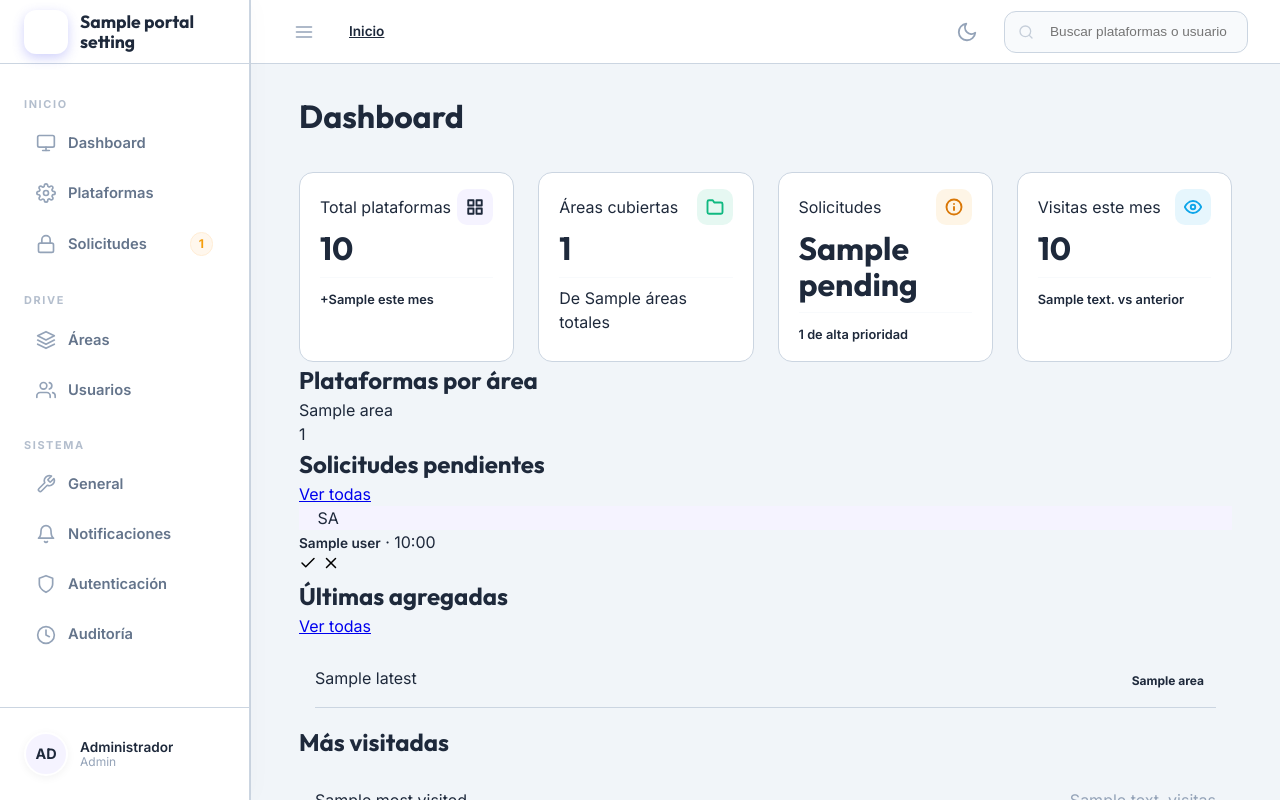
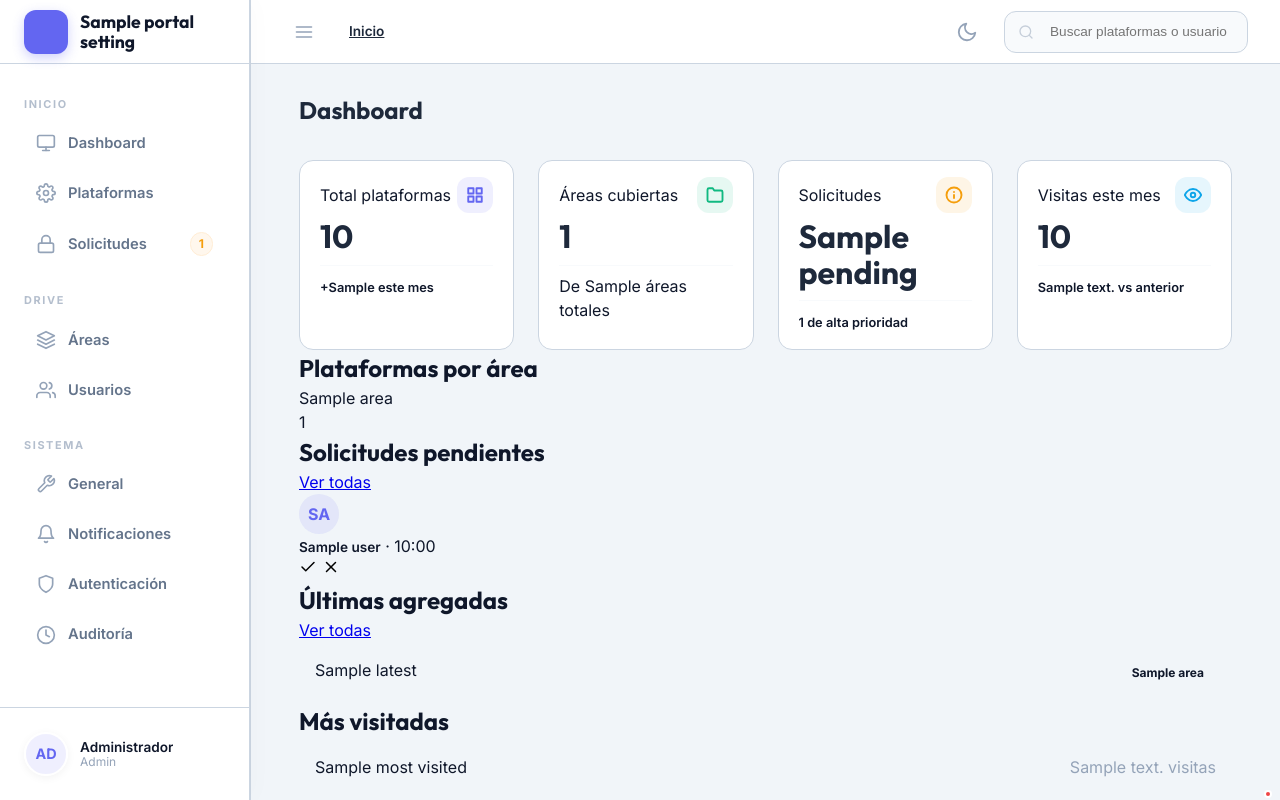
Before and after one commit to dtovar0/portafolio, a Flask app: template templates/admin.html in a window 1280 px wide. Run offline with Flask 3, Linux system fonts and the light colour scheme; the template is opened without the code that fills it: most values are stand-ins (such as "Sample title", 1, 10 or a date in 2020); parts of the project's set-up code (start-up, migrations or seed data) failed here and were passed over; some libraries are stand-ins or nearby versions.

Commit message:
checkpoint: Migración a Framework v8 - Estructura /assets y limpieza de estilos inline completa

```diff
--- a/app.py
+++ b/app.py
@@ -88,6 +88,12 @@ def create_app():
     app.register_blueprint(catalog_bp)
     app.register_blueprint(admin_bp)
 
+    # 6. Asset Serving (Framework standard)
+    @app.route('/assets/<path:filename>')
+    def serve_assets(filename):
+        from flask import send_from_directory
+        return send_from_directory(os.path.join(app.root_path, 'assets'), filename)
+
     return app
 
 if __name__ == '__main__':
--- /dev/null
+++ b/assets/css/components.css
@@ -0,0 +1,60 @@
+/* Components based on Framework v8 */
+
+.stat-icon-box {
+    display: flex;
+    align-items: center;
+    justify-content: center;
+    border-radius: var(--radius-base);
+    min-width: 36px;
+    height: 36px;
+}
+
+.stat-icon-box.indigo {
+    background: var(--accent-indigo-bg);
+    color: var(--color-primary);
+}
+
+.stat-icon-box.green {
+    background: rgba(16, 185, 129, 0.1);
+    color: var(--status-approved);
+}
+
+.stat-icon-box.orange {
+    background: rgba(245, 158, 11, 0.1);
+    color: var(--status-pending);
+}
+
+.stat-icon-box.blue {
+    background: rgba(14, 165, 233, 0.1);
+    color: #0ea5e9;
+}
+
+.request-item .avatar-circle {
+    width: 40px;
+    height: 40px;
+    border-radius: 50%;
+    display: flex;
+    align-items: center;
+    justify-content: center;
+    font-weight: bold;
+}
+
+.status-dot {
+    width: 8px;
+    height: 8px;
+    border-radius: 50%;
+    position: absolute;
+    bottom: 2px;
+    right: 2px;
+    border: 2px solid var(--color-surface);
+}
+
+.status-dot.red {
+    background: var(--accent-red);
+}
+
+.progress-bar {
+    height: 100%;
+    border-radius: 4px;
+    transition: width 0.5s cubic-bezier(0.4, 0, 0.2, 1);
+}
--- /dev/null
+++ b/assets/css/global.css
@@ -0,0 +1,62 @@
+/* Global Utilities & Variables */
+
+:root {
+    --primary-color: #6366f1; /* Default, overridden by app context if needed */
+    --primary-hover: #4f46e5;
+}
+
+[data-theme="dark"] {
+    --primary-color: #818cf8;
+    --primary-hover: #b4bcfe;
+}
+
+.logo-img {
+    width: 28px;
+    height: 28px;
+    object-fit: contain;
+}
+
+.logo-icon-fa {
+    font-size: 1.2rem;
+}
+
+.sidebar-title {
+    font-size: 1.1rem;
+}
+
+.avatar-initials {
+    background: var(--accent-indigo-bg);
+    color: var(--color-primary);
+}
+
+.dropdown-header {
+    padding: 0.5rem 0.75rem;
+}
+
+.modal-close-pos {
+    top: 1.5rem;
+    right: 1.5rem;
+}
+
+.text-danger-custom {
+    color: #f43f5e;
+}
+
+.bg-danger-soft {
+    background: rgba(244, 63, 94, 0.1);
+}
+
+.fs-modal-body {
+    font-size: 0.95rem;
+    line-height: 1.5;
+}
+
+.min-w-120 {
+    min-width: 120px;
+}
+
+.btn-danger {
+    background: #f43f5e;
+    color: white;
+    border: none;
+}
--- /dev/null
+++ b/assets/css/main.css
@@ -0,0 +1,14 @@
+@import url('tokens.css');
+
+body {
+    background-color: var(--color-bg);
+    color: var(--color-text);
+    font-family: 'Inter', system-ui, sans-serif;
+    margin: 0;
+    transition: background-color 0.3s ease;
+}
+
+.font-outfit { font-family: 'Outfit', sans-serif; }
+.fs-xl { font-size: 1.25rem; }
+.fs-2xl { font-size: 1.5rem; }
+.fw-700 { font-weight: 700; }
--- /dev/null
+++ b/static/css/tokens.css
@@ -0,0 +1,49 @@
+:root {
+  /* Colors - Premium Indigo/Slate Palette */
+  --color-bg: #f8fafc;
+  --color-text: #0f172a;
+  --color-primary: #6366f1;
+  --color-primary-hover: #4f46e5;
+  --color-secondary: #64748b;
+  --color-border: #e2e8f0;
+  --color-surface: #ffffff;
+
+  /* Accents */
+  --accent-indigo-bg: rgba(99, 102, 241, 0.1);
+  --accent-red: #ef4444;
+  --status-approved: #10b981;
+  --status-pending: #f59e0b;
+
+  /* Spacing - 8pt System */
+  --space-1: 4px;
+  --space-2: 8px;
+  --space-3: 16px;
+  --space-4: 24px;
+  --space-5: 32px;
+
+  /* Shadows & Radius */
+  --radius-base: 12px;
+  --radius-lg: 16px;
+  --shadow-sm: 0 1px 2px 0 rgb(0 0 0 / 0.05);
+  --shadow-md: 0 4px 6px -1px rgb(0 0 0 / 0.1);
+}
+
+@media (prefers-color-scheme: dark) {
+  :root {
+    --color-bg: #0f172a;
+    --color-text: #f8fafc;
+    --color-primary: #818cf8;
+    --color-primary-hover: #6366f1;
+    --color-secondary: #94a3b8;
+    --color-border: #1e293b;
+    --color-surface: #1e293b;
+
+    --accent-indigo-bg: rgba(129, 140, 248, 0.1);
+    --shadow-md: 0 4px 6px -1px rgb(0 0 0 / 0.3);
+  }
+}
+
+html.dark {
+  --color-bg: #0f172a;
+  --color-text: #f8fafc;
+}
--- a/templates/admin.html
+++ b/templates/admin.html
@@ -18,10 +18,10 @@
     <div class="modal-content" >
         <div class="modal-header">
             <h3 id="adminPlatformModalTitle" class="font-outfit fs-xl fw-700">Nueva Plataforma</h3>
-            <button class="btn-ghost fs-xl" type="button" aria-label="Cerrar modal" data-action="close-admin-platform-modal" style="border: none; cursor: pointer;">&times;</button>
+            <button class="btn-ghost fs-xl btn-modal-close" type="button" aria-label="Cerrar modal" data-action="close-admin-platform-modal">&times;</button>
         </div>
         <form action="{{ url_for('add_platform') }}" method="POST">
-            <div class="form-grid d-grid grid-2col" style="gap: 1.25rem;">
+            <div class="form-grid d-grid grid-2col gap-5">
                 <div class="form-group">
                     <label class="modal-form-label">Nombre</label>
                     <input type="text" name="name" class="form-control modal-form-input" required placeholder="Ej: AWS Console">
@@ -64,7 +64,7 @@
     <div class="stat-card modern">
         <div class="stat-header">
             <span class="label">Total plataformas</span>
-            <div class="stat-icon-box indigo" style="background: var(--accent-indigo-bg); color: var(--primary-color);">
+            <div class="stat-icon-box indigo">
                 <svg width="18" height="18" viewBox="0 0 24 24" fill="none" stroke="currentColor" stroke-width="2.5" stroke-linecap="round" stroke-linejoin="round"><rect x="3" y="3" width="7" height="7"></rect><rect x="14" y="3" width="7" height="7"></rect><rect x="14" y="14" width="7" height="7"></rect><rect x="3" y="14" width="7" height="7"></rect></svg>
             </div>
         </div>
@@ -77,7 +77,7 @@
     <div class="stat-card modern">
         <div class="stat-header">
             <span class="label">Áreas cubiertas</span>
-            <div class="stat-icon-box green" style="background: rgba(16, 185, 129, 0.1); color: var(--status-approved);">
+            <div class="stat-icon-box green">
                 <svg width="18" height="18" viewBox="0 0 24 24" fill="none" stroke="currentColor" stroke-width="2.5" stroke-linecap="round" stroke-linejoin="round"><path d="M22 19a2 2 0 0 1-2 2H4a2 2 0 0 1-2-2V5a2 2 0 0 1 2-2h5l2 3h9a2 2 0 0 1 2 2z"></path></svg>
             </div>
         </div>
@@ -90,7 +90,7 @@
     <div class="stat-card modern">
         <div class="stat-header">
             <span class="label">Solicitudes</span>
-            <div class="stat-icon-box orange" style="background: rgba(245, 158, 11, 0.1); color: var(--status-pending);">
+            <div class="stat-icon-box orange">
                 <svg width="18" height="18" viewBox="0 0 24 24" fill="none" stroke="currentColor" stroke-width="2.5" stroke-linecap="round" stroke-linejoin="round"><circle cx="12" cy="12" r="10"></circle><line x1="12" y1="16" x2="12" y2="12"></line><line x1="12" y1="8" x2="12.01" y2="8"></line></svg>
             </div>
         </div>
@@ -103,7 +103,7 @@
     <div class="stat-card modern">
         <div class="stat-header">
             <span class="label">Visitas este mes</span>
-            <div class="stat-icon-box blue" style="background: rgba(14, 165, 233, 0.1); color: #0ea5e9;">
+            <div class="stat-icon-box blue">
                 <svg width="18" height="18" viewBox="0 0 24 24" fill="none" stroke="currentColor" stroke-width="2.5" stroke-linecap="round" stroke-linejoin="round"><path d="M1 12s4-8 11-8 11 8 11 8-4 8-11 8-11-8-11-8z"></path><circle cx="12" cy="12" r="3"></circle></svg>
             </div>
         </div>
@@ -147,10 +147,10 @@
             {% if pending_list %}
                 {% for req in pending_list %}
                 <div class="request-item">
-                    <div class="avatar-circle" style="background: var(--accent-indigo-bg); color: var(--primary-color);">
-                        <div class="status-dot" style="background: var(--accent-red);"></div>
-                        {{ req.user.name[:2].upper() }}
-                    </div>
+                <div class="avatar-circle avatar-initials">
+                    <div class="status-dot red"></div>
+                    {{ req.user.name[:2].upper() }}
+                </div>
                     <div class="request-info">
                         <span class="user-name">{{ req.user.name }}</span>
                         <span class="platform-time">{{ req.platform.name }} · {{ req.created_at.strftime('%H:%M') }}</span>
@@ -166,7 +166,7 @@
                 </div>
                 {% endfor %}
             {% else %}
-                <div class="p-2 text-center text-muted" style="font-size: 0.9rem;">
+                <div class="p-2 text-center text-muted text-sm">
                     No hay solicitudes pendientes
                 </div>
             {% endif %}
@@ -183,7 +183,7 @@
         </div>
         <div class="stat-card p-1 rounded-lg">
              {% for p in latest[:3] %}
-             <div class="d-flex justify-between" style="padding: 0.75rem 0; border-bottom: 1px solid var(--border-color);">
+             <div class="d-flex justify-between py-3 border-b border-panel-border">
                 <span>{{ p.name }}</span>
                 <span class="badge">{{ p.area }}</span>
              </div>
@@ -197,7 +197,7 @@
         </div>
         <div class="stat-card p-1 rounded-lg">
              {% for p in most_visited[:3] %}
-             <div class="d-flex justify-between" style="padding: 0.75rem 0; border-bottom: 1px solid var(--border-color);">
+             <div class="d-flex justify-between py-3 border-b border-panel-border">
                 <span>{{ p.name }}</span>
                 <span class="text-muted">{{ p.visits }} visitas</span>
              </div>
--- a/templates/base.html
+++ b/templates/base.html
@@ -25,18 +25,11 @@
 
     <!-- General Styles -->
     <link rel="stylesheet" href="{{ url_for('static', filename='css/style.css') }}?v=50">
+    <link rel="stylesheet" href="{{ url_for('serve_assets', filename='css/main.css') }}">
+    <link rel="stylesheet" href="{{ url_for('serve_assets', filename='css/global.css') }}">
+    <link rel="stylesheet" href="{{ url_for('serve_assets', filename='css/components.css') }}">
 
     {% block extra_css %}{% endblock %}
-    <style>
-        :root {
-            --primary-color: {{ portal_settings.portal_logo_bg or '#6366f1' }};
-            --primary-hover: {{ portal_settings.portal_logo_bg or '#4f46e5' }};
-        }
-        [data-theme="dark"] {
-            --primary-color: #818cf8;
-            --primary-hover: #b4bcfe;
-        }
-    </style>
 </head>
 <body>
     <div class="app-container">
@@ -59,15 +52,15 @@
             <div class="sidebar-logo">
                 <div class="logo-icon">
                     {% if portal_settings.portal_logo_type == 'image' and portal_settings.portal_logo_url %}
-                        <img src="{{ portal_settings.portal_logo_url }}" style="width: 28px; height: 28px; object-fit: contain;">
+                        <img src="{{ portal_settings.portal_logo_url }}" class="logo-img">
                     {% elif portal_settings.portal_logo_type == 'icon' %}
-                        <i class="fas {{ portal_settings.portal_icon or 'fa-box' }}" style="font-size: 1.2rem; color: {{ portal_settings.portal_icon_color or '#ffffff' }};"></i>
+                        <i class="fas {{ portal_settings.portal_icon or 'fa-box' }} logo-icon-fa" style="color: {{ portal_settings.portal_icon_color or '#ffffff' }};"></i>
                     {% else %}
                         <svg width="28" height="28" viewBox="0 0 24 24" fill="none" stroke="{{ portal_settings.portal_icon_color or '#ffffff' }}" stroke-width="2.5" stroke-linecap="round" stroke-linejoin="round"><circle cx="12" cy="12" r="1"></circle><path d="M20.2 20.2c2.04-2.03.02-7.36-4.5-11.9-4.54-4.52-9.87-6.54-11.9-4.5-2.04 2.03-.02 7.36 4.5 11.9 4.54 4.52 9.87 6.54 11.9 4.5Z"></path><path d="M15.7 15.7c4.52-4.54 6.54-9.87 4.5-11.9-2.03-2.04-7.36-.02-11.9 4.5-4.52 4.54-6.54 9.87-4.5 11.9 2.03 2.04 7.36.02 11.9-4.5Z"></path></svg>
                     {% endif %}
                 </div>
                 <div class="line-height-11">
-                    <span class="fw-700 d-block" style="font-size: 1.1rem;">{{ portal_settings.portal_name or 'Portal TI' }}</span>
+                    <span class="fw-700 d-block sidebar-title">{{ portal_settings.portal_name or 'Portal TI' }}</span>
                 </div>
             </div>
 
@@ -127,7 +120,7 @@
             <!-- User Widget -->
             <div class="user-widget">
                 <div class="user-profile-trigger" data-action="toggle-dropdown" data-target="userDropdown">
-                    <div class="avatar" style="background: var(--accent-indigo-bg); color: var(--primary-color);">
+                    <div class="avatar avatar-initials">
                         {% if current_user %}{{ current_user.name[:2].upper() }}{% else %}AD{% endif %}
                     </div>
                     <div class="user-info">
@@ -136,7 +129,7 @@
                     </div>
                 </div>
                 <div class="user-dropdown" id="userDropdown">
-                    <div class="border-bottom-subtle mb-05" style="padding: 0.5rem 0.75rem;">
+                    <div class="border-bottom-subtle mb-05 dropdown-header">
                         <span class="fs-xs text-muted d-block">Identificado como</span>
                         <span class="fs-sm fw-600">{% if current_user %}{{ current_user.email }}{% else %}admin@nexus.local{% endif %}</span>
                     </div>
@@ -187,19 +180,19 @@
     <!-- Global Confirmation Modal -->
     <div id="confirmModal" class="modal-overlay" role="dialog" aria-modal="true" aria-labelledby="confirmTitle" aria-describedby="confirmMessage" aria-hidden="true">
         <div class="modal-content modal-sm text-center pos-relative" >
-            <button type="button" class="btn-close-modal pos-absolute" aria-label="Cerrar modal" data-action="close-modal" data-target="confirmModal" style="top: 1.5rem; right: 1.5rem;">
+            <button type="button" class="btn-close-modal pos-absolute modal-close-pos" aria-label="Cerrar modal" data-action="close-modal" data-target="confirmModal">
                 <svg width="20" height="20" viewBox="0 0 24 24" fill="none" stroke="currentColor" stroke-width="2.5" stroke-linecap="round" stroke-linejoin="round"><line x1="18" y1="6" x2="6" y2="18"></line><line x1="6" y1="6" x2="18" y2="18"></line></svg>
             </button>
-            <div class="d-flex justify-center mb-15" style="color: #f43f5e;">
-                <div class="p-1 rounded-full" style="background: rgba(244, 63, 94, 0.1);">
+            <div class="d-flex justify-center mb-15 text-danger-custom">
+                <div class="p-1 rounded-full bg-danger-soft">
                     <svg width="40" height="40" viewBox="0 0 24 24" fill="none" stroke="currentColor" stroke-width="2.5" stroke-linecap="round" stroke-linejoin="round"><circle cx="12" cy="12" r="10"></circle><line x1="12" y1="8" x2="12" y2="12"></line><line x1="12" y1="16" x2="12.01" y2="16"></line></svg>
                 </div>
             </div>
             <h3 id="confirmTitle" class="font-outfit fs-xl fw-700 mb-075 text-primary">¿Estás seguro?</h3>
-            <p id="confirmMessage" class="text-muted mb-2" style="font-size: 0.95rem; line-height: 1.5;">Esta acción eliminará de forma permanente los registros seleccionados.</p>
+            <p id="confirmMessage" class="text-muted mb-2 fs-modal-body">Esta acción eliminará de forma permanente los registros seleccionados.</p>
             <div class="d-flex gap-1 justify-center">
-                <button class="btn btn-ghost" data-action="close-modal" data-target="confirmModal" style="min-width: 120px;">Cancelar</button>
-                <button id="confirmBtn" class="btn btn-primary fw-600" style="background: #f43f5e; color: white; border: none; min-width: 120px;">Confirmar</button>
+                <button class="btn btn-ghost min-w-120" data-action="close-modal" data-target="confirmModal">Cancelar</button>
+                <button id="confirmBtn" class="btn btn-primary fw-600 btn-danger min-w-120">Confirmar</button>
             </div>
         </div>
     </div>
```
Also changed, not shown: docs/business_rules.md (+5 -0 lines), assets/js/app.js (added), assets/js/global.js (added), assets/js/utils.js (added).
